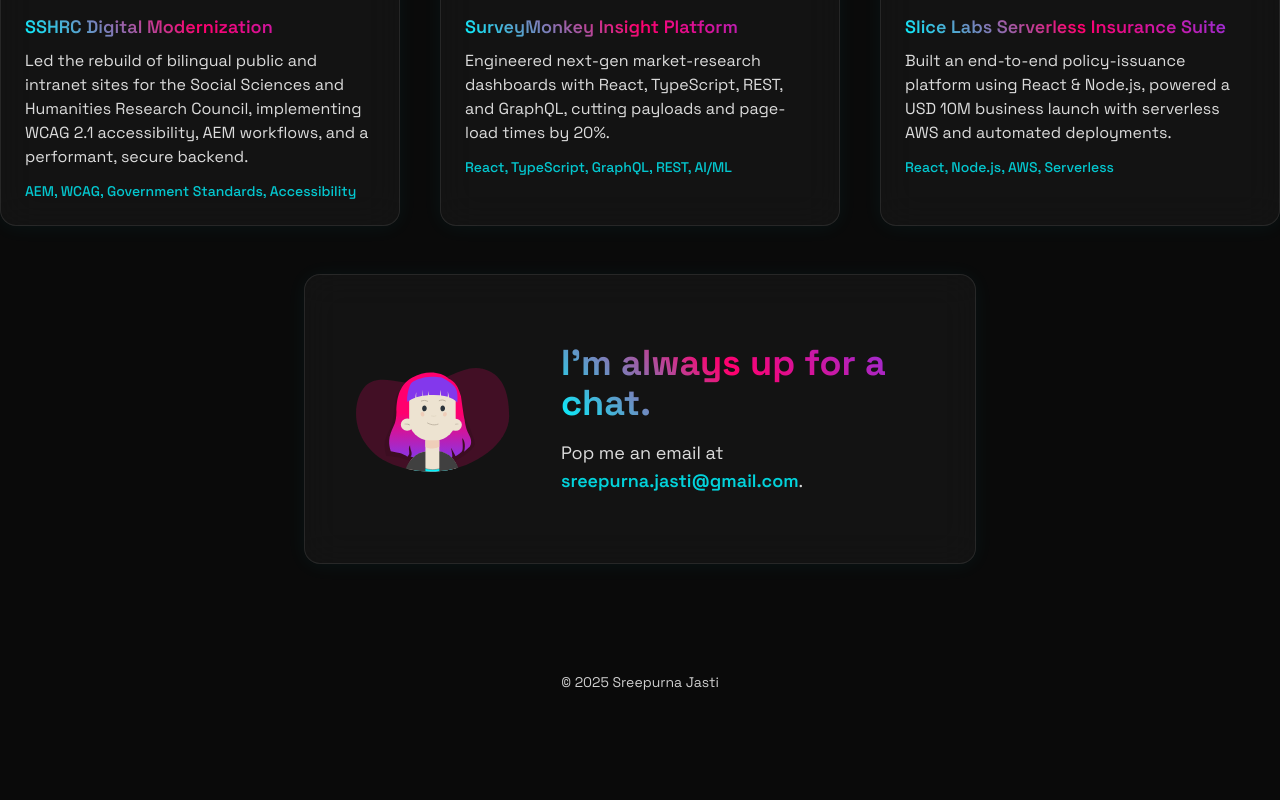
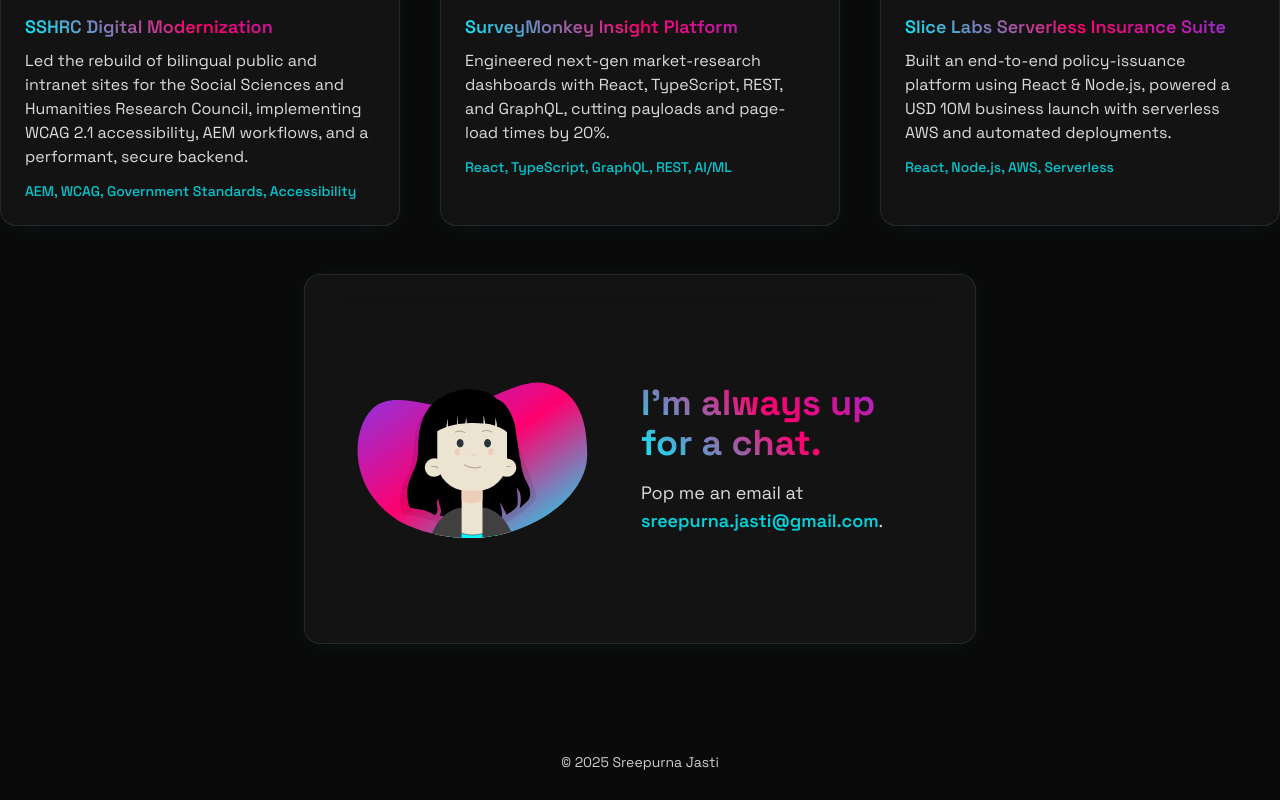
Before and after one commit to sreepurnajasti/sreepurnajasti.github.io, a React (Vite) app: page / in a window 1280 px wide. Shown: the part 2420-3220 px from the top of the page. Before the commit the page ends 3140 px from the top, so only its background shows below. Built offline with nearby package versions, Linux system fonts and the light colour scheme.

Commit message:
feat: Update doodle size and style
Increase doodle size and modify its appearance, including black hair and a colorful heart background.

```diff
--- a/src/components/Doodle.tsx
+++ b/src/components/Doodle.tsx
@@ -2,13 +2,18 @@
 import React from 'react';
 
 const Doodle = () => (
-    <svg className="w-40 h-40 shrink-0" xmlns="http://www.w3.org/2000/svg" viewBox="0 10 211.73 180">
+    <svg className="w-60 h-60 shrink-0" xmlns="http://www.w3.org/2000/svg" viewBox="0 10 211.73 180">
         <defs>
             <linearGradient id="linear-gradient-hair" x1="102.94" y1="154.47" x2="102.94" y2="36.93" gradientUnits="userSpaceOnUse">
-                <stop offset="0" stopColor="#8338ec"></stop>
-                <stop offset="0.01" stopColor="#8338ec"></stop>
-                <stop offset="0.54" stopColor="#ff006e"></stop>
-                <stop offset="1" stopColor="#ff006e"></stop>
+                <stop offset="0" stopColor="#000"></stop>
+                <stop offset="0.01" stopColor="#000"></stop>
+                <stop offset="0.54" stopColor="#000"></stop>
+                <stop offset="1" stopColor="#000"></stop>
+            </linearGradient>
+            <linearGradient id="colorful-bg" x1="0" y1="0" x2="1" y2="1">
+                <stop offset="0" stopColor="#8338ec" />
+                <stop offset="0.5" stopColor="#ff006e" />
+                <stop offset="1" stopColor="#00f5ff" />
             </linearGradient>
             <clipPath id="clip-path">
                 <path d="M39 153.73s31.57 19.71 77.26 15.21 90.18-37.23 90.36-72.33-8.82-80.28-33.59-86.29C136.84-6.57 114.13-5.82 88-2.82S34.73 11.45 16.71 48.24C-1.5 66.64-4.88 125.2 39 153.73z" fill="none"></path>
@@ -18,7 +23,7 @@ const Doodle = () => (
             </clipPath>
             <path opacity="0" id="yawn-clip" d="M105.4 117.65c6 0 7.67-1.66 7.3-5.83s-2.64-10.27-7.86-10.27-6.48 6.37-6.85 9.92 1.38 6.18 7.41 6.18z" fill="#fff"></path>
         </defs>
-        <path id="bg" d="M39 153.73s31.57 19.71 77.26 15.21 90.18-37.23 90.36-72.33-10.51-57-35.28-63-50.22 17-76.31 20-60.12-15.88-78.32 2.51S-4.88 125.2 39 153.73z" fill="var(--color-mint)" data-svg-origin="105.32126712799072 101.11200714111328" transform="matrix(1,0,0,1,0,0)" style={{ transformOrigin: '0px 0px' }}></path>
+        <path id="bg" d="M39 153.73s31.57 19.71 77.26 15.21 90.18-37.23 90.36-72.33-10.51-57-35.28-63-50.22 17-76.31 20-60.12-15.88-78.32 2.51S-4.88 125.2 39 153.73z" fill="url(#colorful-bg)" data-svg-origin="105.32126712799072 101.11200714111328" transform="matrix(1,0,0,1,0,0)" style={{ transformOrigin: '0px 0px' }}></path>
         <g clipPath="url(#clip-path)">
             <g id="me" data-name="me" data-svg-origin="102.23083877563477 199.74785232543945" transform="matrix(1,0,0,1,0,0)" style={{ opacity: 1, transformOrigin: '0px 0px' }}>
                 <g id="body">
@@ -67,7 +72,7 @@ const Doodle = () => (
                             <path id="blush-left" className="eye" d="M89.9 98.17a2.66 2.66 0 01-1.55-.93 3.73 3.73 0 01-.76-3.12 3 3 0 011-1.56 2 2 0 011.4-.42 3 3 0 012.5 2.72.76.76 0 010 .21 3.19 3.19 0 01.11.91 2.1 2.1 0 01-1.77 2.21 2.07 2.07 0 01-.93-.02zM89.34 96v-.05s-.04.05 0 .05z" fill="#efceb9" fillRule="evenodd" data-svg-origin="87.51107788085938 92.13317108154297" transform="matrix(1,0,0,1,0.39091,0.6694)" style={{ transformOrigin: '0px 0px' }}></path>
                             <path id="blush-right" className="eye" d="M118.93 98.19a2.09 2.09 0 01-1.77-2.19 3.58 3.58 0 01.1-.91v-.21a3 3 0 012.51-2.72 2 2 0 011.4.42 3 3 0 011 1.56 3.73 3.73 0 01-.76 3.12 2.66 2.66 0 01-1.55.93 2.08 2.08 0 01-.93 0zm1.53-2.2v.05c0 .05.05-.04 0-.04z" fill="#efceb9" fillRule="evenodd" data-svg-origin="117.15631866455078 92.1531753540039" transform="matrix(1,0,0,1,0.39086,0.66822)" style={{ transformOrigin: '0px 0px' }}></path>
                         </g>
-                        <path id="hair-front" d="M134.1,57.61C129.22,51.79,118,45,115.33,44.84s-13-1.87-20.65,0-16,4.51-18.77,8.26-6.17,18-4.77,24.41c0,0,3-3.09,10.46-5.73h0s.74-6.33,1.45-7.18a32.29,32.29,0,0,0-.1,6.73,59.67,59.67,0,0,1,8.22-2,37,37,0,0,1,.25-8.11,67.11,67.11,0,0,0,.54,8c2-.32,4.18-.59,6.52-.78h0s.18-2.82.61-5.5c0,0,.28,3.33.6,5.42,1.78-.12,3.64-.19,5.62-.21a76.76,76.76,0,0,1,9.11.45c-.05-2.15,0-6.82-.22-7.36s1.07,2.06,1.54,7.52a51.14,51.14,0,0,1,8.84,1.92c.23-2.37.41-5.93-.3-7.88,0,0,2.1,5,1.9,8.42h0c8.36,3,11.06,7.25,11.06,7.25S139,63.43,134.1,57.61Z" fill="#8338ec" data-svg-origin="70.81439971923828 43.9721794128418" transform="matrix(1,0,0,1,0.4656,0.75712)" style={{ transformOrigin: '0px 0px' }}></path>
+                        <path id="hair-front" d="M134.1,57.61C129.22,51.79,118,45,115.33,44.84s-13-1.87-20.65,0-16,4.51-18.77,8.26-6.17,18-4.77,24.41c0,0,3-3.09,10.46-5.73h0s.74-6.33,1.45-7.18a32.29,32.29,0,0,0-.1,6.73,59.67,59.67,0,0,1,8.22-2,37,37,0,0,1,.25-8.11,67.11,67.11,0,0,0,.54,8c2-.32,4.18-.59,6.52-.78h0s.18-2.82.61-5.5c0,0,.28,3.33.6,5.42,1.78-.12,3.64-.19,5.62-.21a76.76,76.76,0,0,1,9.11.45c-.05-2.15,0-6.82-.22-7.36s1.07,2.06,1.54,7.52a51.14,51.14,0,0,1,8.84,1.92c.23-2.37.41-5.93-.3-7.88,0,0,2.1,5,1.9,8.42h0c8.36,3,11.06,7.25,11.06,7.25S139,63.43,134.1,57.61Z" fill="#000" data-svg-origin="70.81439971923828 43.9721794128418" transform="matrix(1,0,0,1,0.4656,0.75712)" style={{ transformOrigin: '0px 0px' }}></path>
                     </g>
                 </g>
             </g>
--- a/src/index.css
+++ b/src/index.css
@@ -1,11 +1,6 @@
-
 @tailwind base;
 @tailwind components;
 @tailwind utilities;
-
-:root {
-  --color-mint: rgba(255, 0, 110, 0.2);
-}
 
 body {
   @apply bg-dark text-light font-space-grotesk scroll-smooth;
```
